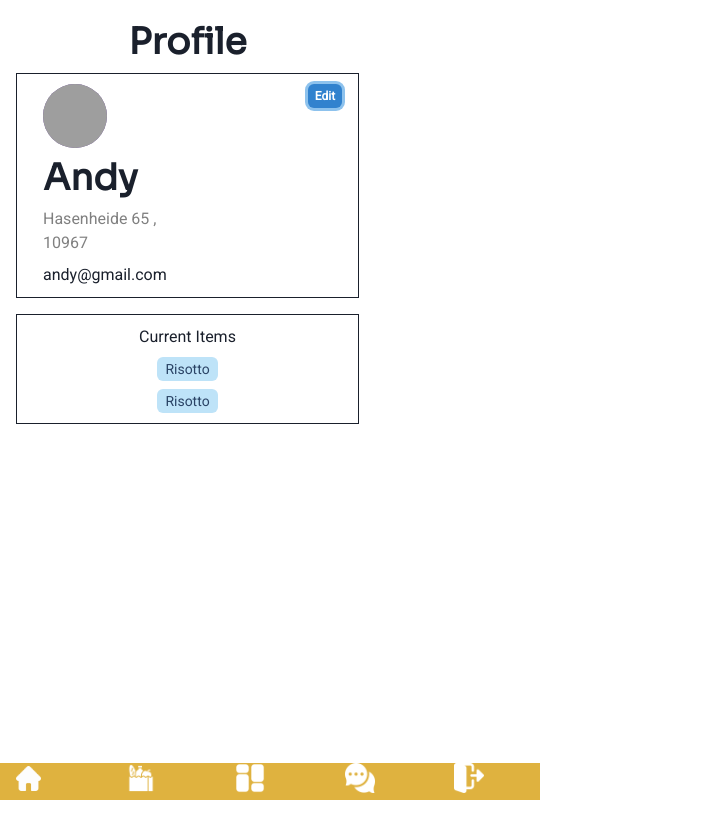
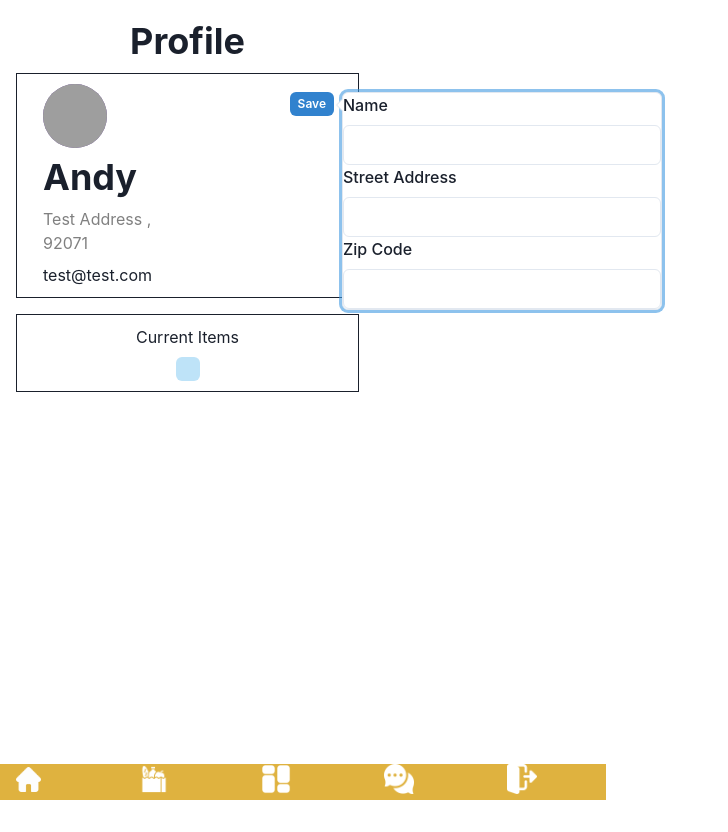
Before and after one commit to braga-felipe/heaps, a Next.js app in the folder client/: page /profile in a window 1280 px wide. Both pictures are taken after a click on the button "Edit". Shown: the whole page, without its empty margins (0-728 px from the left). Built offline with nearby package versions, Linux system fonts and the light colour scheme; grey boxes are pictures that could not be loaded; what urql would draw is missing.

Commit message:
Popover box created to edit user profile

```diff
--- a/client/src/components/UpdateProfile/UpdateProfile.tsx
+++ b/client/src/components/UpdateProfile/UpdateProfile.tsx
@@ -1,67 +1,65 @@
-import React from "react";
+import React, { useState, useEffect, SetStateAction, Dispatch } from "react";
 import FocusLock from 'react-focus-lock';
-import { FormLabel, FormControl, Stack, ButtonGroup, Button, Box, Popover, PopoverTrigger, IconButton, PopoverArrow, PopoverContent, PopoverCloseButton, useDisclosure, Input } from "@chakra-ui/react";
+import { ChakraProvider, FormLabel, FormControl, Stack, ButtonGroup, Button, Box, Popover, PopoverTrigger, IconButton, PopoverArrow, PopoverContent, PopoverCloseButton, useDisclosure, Input, PopoverHeader, PopoverBody } from "@chakra-ui/react";
 import { EditIcon } from '@chakra-ui/icons';
 
-const UpdateProfileInput = React.forwardRef((props, ref) => {
-  return (
-    <FormControl>
-      <FormLabel htmlFor={'Prop Label'}>{props.label}</FormLabel>
-      <Input ref={'ref'} id={'props.id'} {...props} />
-    </FormControl>
-  )
-});
 
-const Form = ({ firstFieldRef, onCancel }) => {
-  return (
-    <Stack spacing={4}>
-      <UpdateProfileInput
-        label='First name'
-        id='first-name'
-        ref={firstFieldRef}
-        defaultValue='John'
-      />
-      <UpdateProfileInput label='Last name' id='last-name' defaultValue='Smith' />
-      <ButtonGroup d='flex' justifyContent='flex-end'>
-        <Button variant='outline' onClick={onCancel}>
-          Cancel
-        </Button>
-        <Button isDisabled colorScheme='teal'>
-          Save
-        </Button>
-      </ButtonGroup>
-    </Stack>
-  )
-}
 
-const PopoverForm = () => {
-  const { onOpen, onClose, isOpen } = useDisclosure()
-  const firstFieldRef = React.useRef(null)
+export const PopoverForm = () => {
+  const [name, setName] = useState('');
+  const [streetAddress, setStreetAddress] = useState('');
+  const [zipCode, setZipCode] = useState('');
+
+  console.log(name, streetAddress, zipCode)
+  interface ReturnType {
+    value: boolean
+    setValue: Dispatch<SetStateAction<boolean>>
+    setTrue: () => void
+    setFalse: () => void
+    toggle: () => void
+  }
+
+  function useBoolean(defaultValue?: boolean): ReturnType {
+    const [value, setValue] = useState(!!defaultValue)
+
+    const setTrue = () => setValue(true);
+    const setFalse = () => setValue(false);
+    const toggle = () => setValue(x => !x);
+
+    return { value, setValue, setTrue, setFalse, toggle }
+  }
+
+
+  const { value, setValue, setTrue, setFalse, toggle } = useBoolean(false);
+
+  function handleClickSubmit () {
+    if (value === false) {
+      setValue(true);
+    } else {
+      setValue(false);
+    }
+  }
 
   return (
-    <>
-      <Box d='inline-block' mr={3}>
-        John Smith
+    <ChakraProvider>
+      <Box p={2}>
+        <Popover placement="auto-start" >
+          <PopoverTrigger>
+            <Button onClick={handleClickSubmit} size="xs" colorScheme="blue" sx={{ marginTop: "10px" }}>
+              {value ? "Save" : "Edit"}
+            </Button>
+          </PopoverTrigger>
+          <PopoverContent >
+            <FormLabel htmlFor={"Name"}>{"Name"}</FormLabel>
+            <Input onChange={(e) => setName(e.target.value)} />
+            <FormLabel htmlFor={"Street Address"}>{"Street Address"}</FormLabel>
+            <Input onChange={(e) => setStreetAddress(e.target.value)} />
+            <FormLabel htmlFor={"Zip Code"}>{"Zip Code"}</FormLabel>
+            <Input onChange={(e) => setZipCode(e.target.value)} />
+            <PopoverArrow />
+          </PopoverContent>
+        </Popover>
       </Box>
-      <Popover
-        isOpen={isOpen}
-        initialFocusRef={firstFieldRef}
-        onOpen={onOpen}
-        onClose={onClose}
-        placement='right'
-        closeOnBlur={false}
-      >
-        <PopoverTrigger>
-          <IconButton aria-label="EditIcon" size='sm' icon={<EditIcon />} />
-        </PopoverTrigger>
-        <PopoverContent p={5}>
-          <FocusLock returnFocus persistentFocus={false}>
-            <PopoverArrow />
-            <PopoverCloseButton />
-            <Form firstFieldRef={firstFieldRef} onCancel={onClose} />
-          </FocusLock>
-        </PopoverContent>
-      </Popover>
-    </>
-  )
+    </ChakraProvider>
+  );
 }
--- a/client/src/components/UserProfile/UserProfile.tsx
+++ b/client/src/components/UserProfile/UserProfile.tsx
@@ -1,4 +1,4 @@
-import React from 'react';
+import React, { useEffect, useState} from 'react';
 import {
   Container,
   Heading,
@@ -12,98 +12,77 @@ import {
   Button,
   ButtonGroup,
   Flex,
+  Popover,
 } from '@chakra-ui/react';
-import { Editable, EditableInput, EditablePreview } from '@chakra-ui/react';
+import { Editable, EditableInput, EditablePreview, IconButton, useEditableControls } from '@chakra-ui/react';
+import { PopoverForm } from '../UpdateProfile/UpdateProfile';
+import { useMeQuery } from '../../generated/graphql';
+import { useSelector } from 'react-redux';
+import { State } from '../../pages/index';
 
-const data = {
-  id: 1,
+
+const user = {
   username: 'Andy',
-  password: '12345',
-  email: 'andy@gmail.com',
-  address: 'Hasenheide 65',
-  zipCode: '10967',
-  SICK_points: 1,
-  img_url: 'localhost:3000',
-  itemsAvailable: [
-    {
-      _id: 1,
-      isGroceries: false,
-      name: 'Risotto',
-      description: 'Pear risotto',
-      ownerId: 1,
-      servings: 4,
-      complete: false,
-      archive: false,
-      allergies: ['gluten-free'],
-      diets: [],
-      SICK_points: 0,
-    },
-    {
-      _id: 2,
-      name: 'Risotto',
-      isGroceries: false,
-      description: 'Pear risotto',
-      servings: 0,
-      ownerId: 2,
-      complete: true,
-      archive: false,
-      allergies: [],
-      diets: [],
-      SICK_points: 0,
-    },
-  ],
-  itemsTaken: [
-    {
-      _id: 2,
-      name: 'Risotto',
-      isGroceries: false,
-      description: 'Pear risotto',
-      servings: 0,
-      ownerId: 2,
-      complete: true,
-      archive: false,
-      allergies: [],
-      diets: [],
-      SICK_points: 0,
-    },
-  ],
-};
+  address: 'Test Address',
+  zipCode: '92071',
+  email: 'test@test.com',
+  items_owned: [{
+    name: 'Item Test',
+    id: 1
+  }]
+}
+
 
 export default function UserProfile() {
+  // const userMe = useSelector((state: State) => state.user);
+  // const getMeData = () => {
+  //     const [{ data }] = useMeQuery();
+  //     return data && data.me;
+  //   };
+  //   const data = getMeData();
+  //   const userMe = useMeQuery();
+  //   // if(data) console.log('data ', user)
+  //   const [user, setUser] = useState(userMe);
+
+  // useEffect (() => {
+  // userMe;
+  // setUser(userMe);
+
+  // }, [user, userMe])
+  // console.log('user profile', user[0].data.me);
+
+
   return (
     <Container>
-      <Heading align='center' sx={{ margin: '10px', marginTop: '20px' }}>
+      <Heading align="center" sx={{ margin: "10px", marginTop: "20px" }}>
         Profile
       </Heading>
-      <Container maxW='500px' sx={{ border: '1px solid' }}>
-        <Flex direction='row-reverse'>
-          <Button size='xs' colorScheme='blue' sx={{ marginTop: '10px' }}>
-            Edit
-          </Button>
-          <Wrap justify='left' sx={{ margin: '10px', marginRight: '120px' }}>
+      <Container maxW="500px" sx={{ border: "1px solid" }}>
+        <Flex direction="row-reverse">
+          <PopoverForm/>
+          <Wrap justify="left" sx={{ margin: "10px", marginRight: "100px" }}>
             <WrapItem>
-              <VStack align='left'>
+              <VStack align="left">
                 <Avatar
-                  size='lg'
-                  name='Random Guy'
-                  src='https://bit.ly/dan-abramov'
+                  size="lg"
+                  name="Random Guy"
+                  src="https://bit.ly/dan-abramov"
                 />
-                <Heading>{data.username}</Heading>
-                <Text color='gray'>
-                  {data.address} {', '} {data.zipCode}
+                <Heading>{user.username}</Heading>
+                <Text color="gray">
+                  {user.address} {", "} {user.zipCode}
                 </Text>
-                <Text>{data.email}</Text>
+                <Text>{user.email}</Text>
               </VStack>
             </WrapItem>
           </Wrap>
         </Flex>
       </Container>
-      <Container mt={4} sx={{ border: '1px solid' }}>
-        <VStack sx={{ margin: '10px' }}>
-          <Text>{'Current Items'}</Text>
-          {data.itemsAvailable.map((data) => (
-            <Tag colorScheme='blue' key={data._id}>
-              {data.name}
+      <Container mt={4} sx={{ border: "1px solid" }}>
+        <VStack sx={{ margin: "10px" }}>
+          <Text>{"Current Items"}</Text>
+          {user.items_owned?.map((data) => (
+            <Tag colorScheme="blue" key={data.id}>
             </Tag>
           ))}
         </VStack>
```
